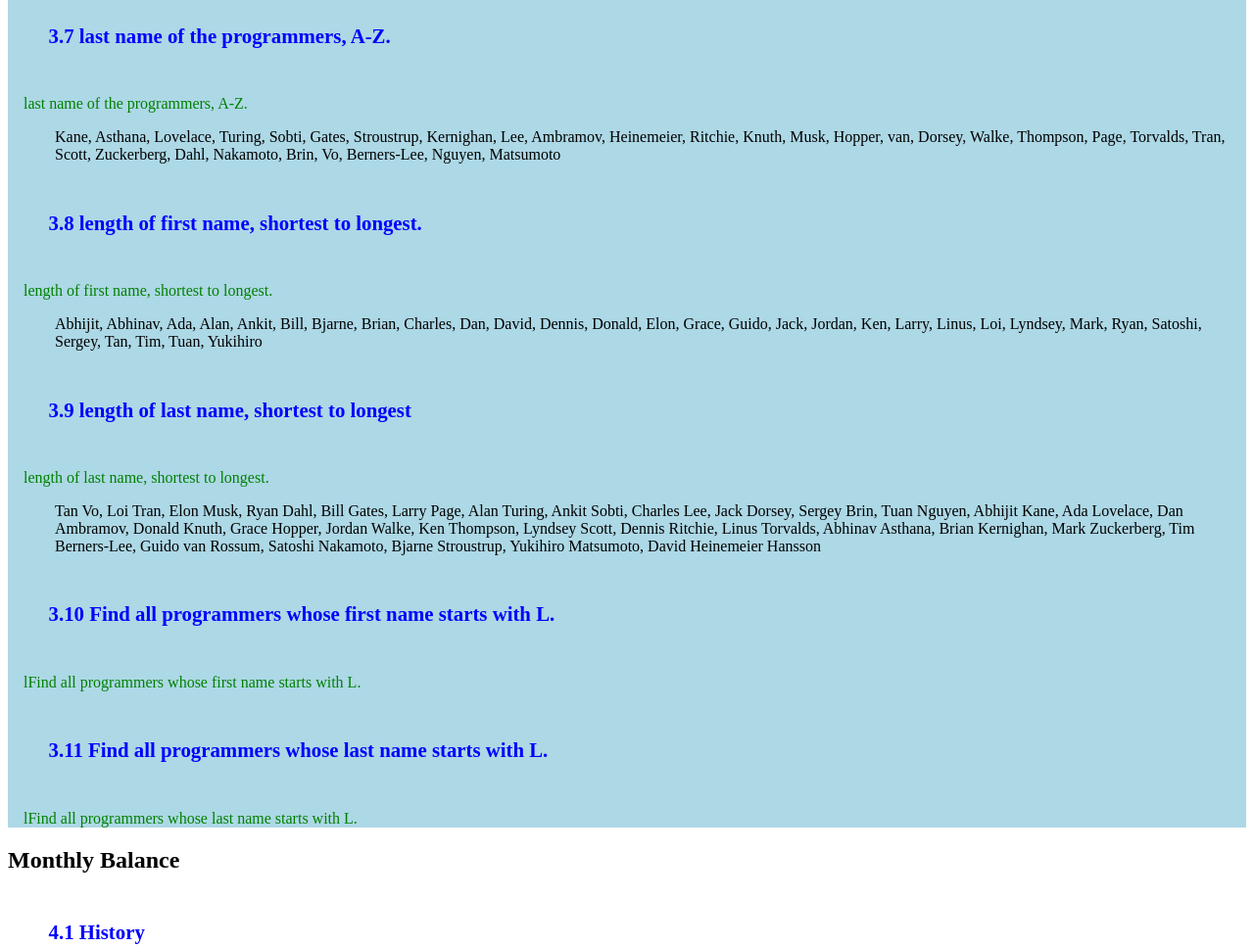
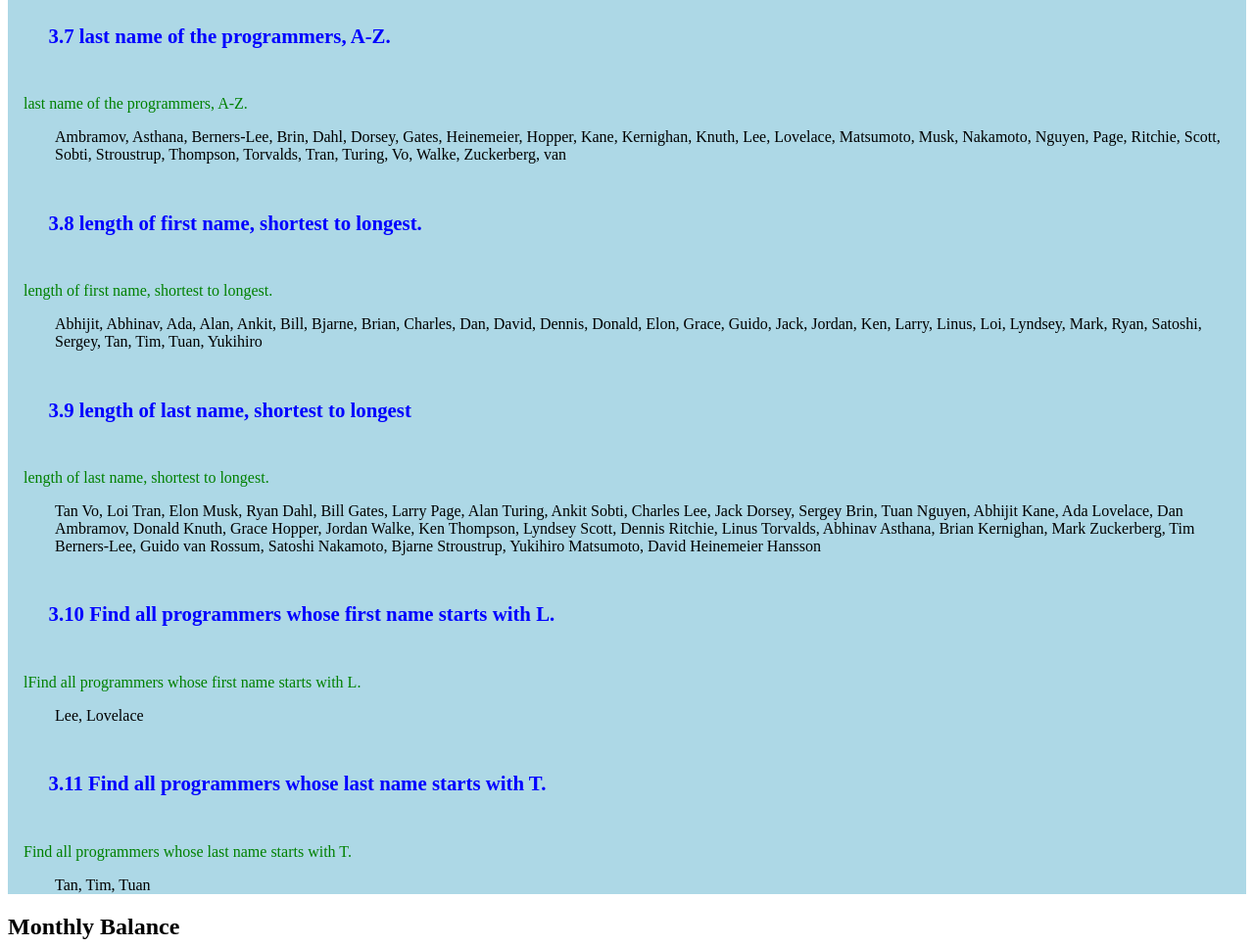
Before and after one commit to TinaYounge/Tue, a plain HTML site: page index.html in a window 1280 px wide. Shown: the part 1240-2207 px from the top of the page at 98% size. Drawn offline with Linux system fonts and the light colour scheme.

Commit message:
Finished 3.11

```diff
--- a/index.html
+++ b/index.html
@@ -79,10 +79,10 @@
         </div>
         <div>
           <h6 class="title">
-            3.11 Find all programmers whose last name starts with L.
+            3.11 Find all programmers whose last name starts with T.
           </h6>
           <p class="question">
-            lFind all programmers whose last name starts with L.
+            Find all programmers whose last name starts with T.
           </p>
           <p id="3.11" class="answer"></p>
         </div>
--- a/programmers.js
+++ b/programmers.js
@@ -39,23 +39,7 @@
     allFirstNameLength = [],
     allLastNameLength = [],
     allNameLength = [];
-  const NameOder = programmers.sort(),
-    firstNameOder = allFirstName.sort(),
-    lastNameOder = allLastName.sort();
-  console.log(firstNameOder);
-  function compareNumbers(a, b) {
-    return a.length - b.length;
-  }
-  // test
-  let lWithFirstName = allFirstName.filter((element) => {
-    return element.split("")[0] == "L";
-  });
-  console.log(lWithFirstName);
-  // let lWithName = programmers.filter((element) => {
-  //   return element.split("")[0] == "L";
-  // });
-  // console.log(lWithName);
-  // test
+
   for (let i = 0; i < programmers.length; i++) {
     const element = programmers[i];
     allNameLength.push(element.length);
@@ -69,6 +53,22 @@
     eachCharBreak = element.split("");
   }
   // result
+  const NameOder = programmers.sort(),
+    firstNameOder = allFirstName.sort(),
+    lastNameOder = allLastName.sort();
+  function compareNumbers(a, b) {
+    return a.length - b.length;
+  }
+  let lWithFirstName = allFirstName.filter((element) => {
+    return element.split("")[0] == "L";
+  });
+  let tWithLastName = allLastName.filter((element) => {
+    return element.split("")[0] == "T";
+  });
+  // Find all programmers where the first name's length is less than 4 characters.
+  // let lengthLessThanFouFirstName = allFirstName.filter((element) => {
+  //   return element.split("")[0] == "T";
+  // });
   document.getElementById("3.1").innerHTML = allFirstName.join(", ");
   document.getElementById("3.2").innerHTML = allLastName.join(", ");
   document.getElementById("3.3").innerHTML = allFirstNameLength.join(", ");
@@ -79,22 +79,7 @@
   document.getElementById("3.8").innerHTML = lastNameOder.join(", ");
   document.getElementById("3.9").innerHTML =
     NameOder.sort(compareNumbers).join(", ");
-  document.getElementById("3.10").innerHTML = lWithName.join(", ");
-  document.getElementById("3.11").innerHTML = lWithName.join(", ");
-
-  //     Use filter() to:
-
-  // Find all programmers whose first name starts with L.
-  // Find all programmers whose last name starts with T.
-  // Find all programmers where the first name's length is less than 4 characters.
-  // Find all programmers where the first name's length is greater than 4 characters.
-  // Find all programmers where the sum of the length of their name's characters is greater than 8.
-  // Find all programmers where the sum of the length of their name's characters is less than 8.
-  // Find all programmers where the last name begins with the letter K and ends with the letter n.
-  // Find all programmers whose first name is 3 characters long exactly.
-  // Find all programmers whose first name starts with ‘A'.
-  // Find all programmers whose first & last name start with the same character, for example, Abhinav Asthana.
-
-  // console.log(result);
+  document.getElementById("3.10").innerHTML = lWithFirstName.join(", ");
+  document.getElementById("3.11").innerHTML = tWithLastName.join(", ");
 }
 newProgrammers();
```
